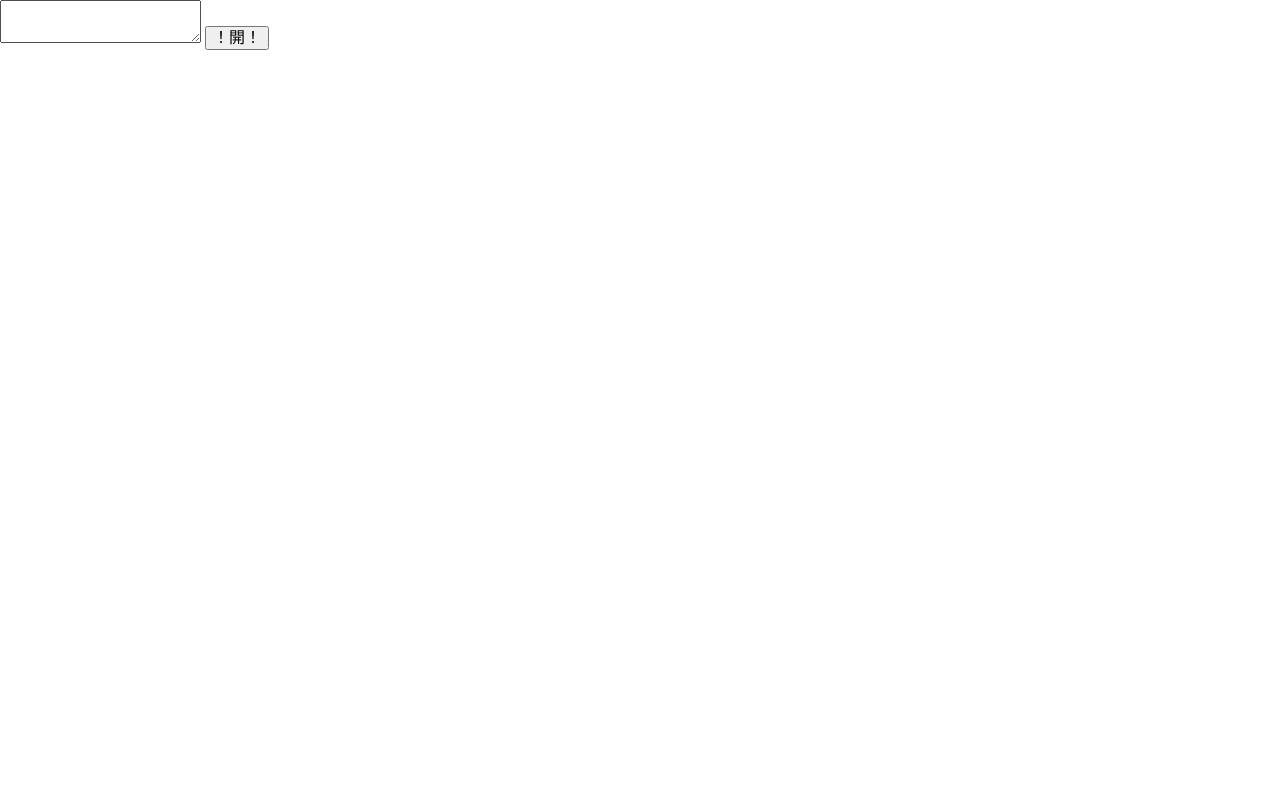
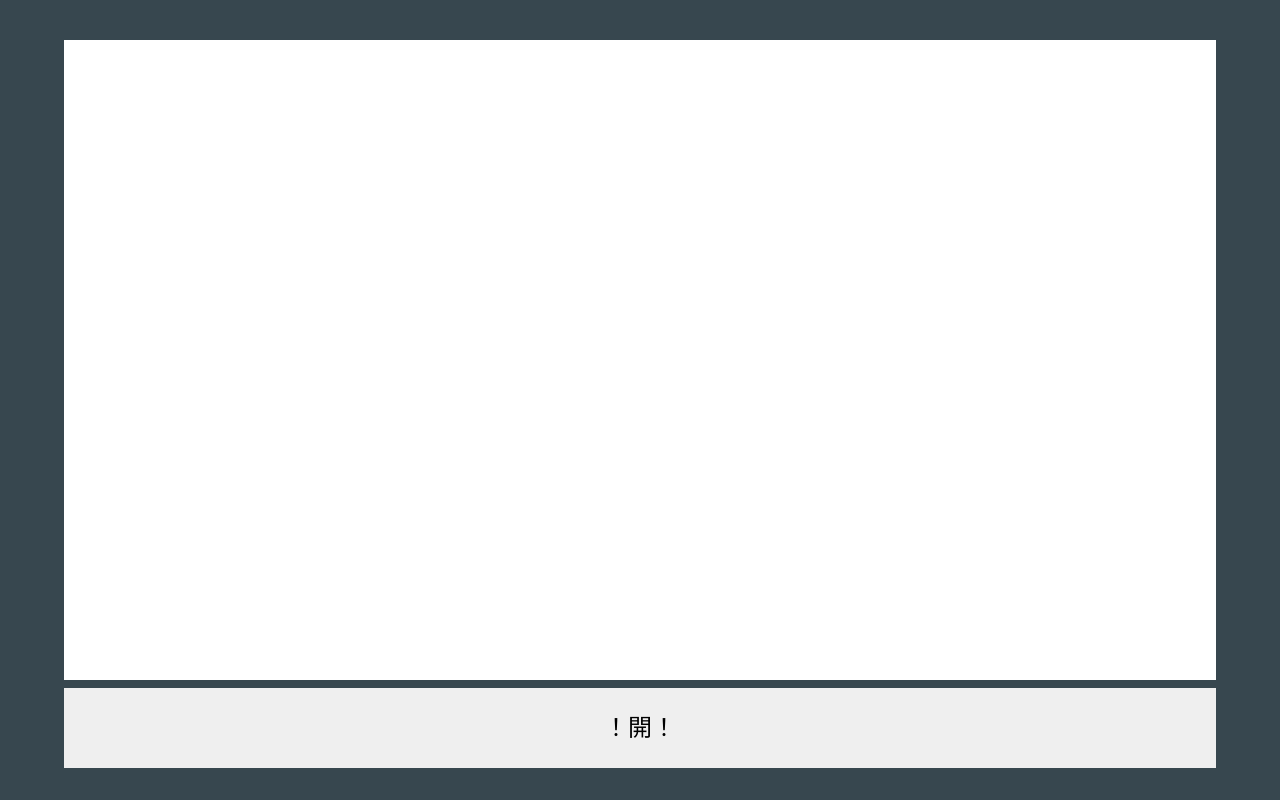
Before and after one commit to R20tw/iframe, a plain HTML site: page index.html in a window 1280 px wide. Drawn offline with Linux system fonts and the light colour scheme.

Commit message:
update index.html

```diff
--- a/index.html
+++ b/index.html
@@ -8,128 +8,50 @@
     <style>
       /*! normalize.css v8.0.1 | MIT License | github.com/necolas/normalize.css */
 
-      /* Document
-   ========================================================================== */
-
-      /**
- * 1. Correct the line height in all browsers.
- * 2. Prevent adjustments of font size after orientation changes in iOS.
- */
-
       html {
         line-height: 1.15; /* 1 */
         -webkit-text-size-adjust: 100%; /* 2 */
       }
-
-      /* Sections
-     ========================================================================== */
-
-      /**
-   * Remove the margin in all browsers.
-   */
-
       body {
         margin: 0;
       }
-
-      /**
-   * Render the `main` element consistently in IE.
-   */
-
       main {
         display: block;
       }
-
-      /**
-   * Correct the font size and margin on `h1` elements within `section` and
-   * `article` contexts in Chrome, Firefox, and Safari.
-   */
-
       h1 {
         font-size: 2em;
         margin: 0.67em 0;
       }
-
-      /* Grouping content
-     ========================================================================== */
-
-      /**
-   * 1. Add the correct box sizing in Firefox.
-   * 2. Show the overflow in Edge and IE.
-   */
-
       hr {
         box-sizing: content-box; /* 1 */
         height: 0; /* 1 */
         overflow: visible; /* 2 */
       }
-
-      /**
-   * 1. Correct the inheritance and scaling of font size in all browsers.
-   * 2. Correct the odd `em` font sizing in all browsers.
-   */
-
       pre {
         font-family: monospace, monospace; /* 1 */
         font-size: 1em; /* 2 */
       }
-
-      /* Text-level semantics
-     ========================================================================== */
-
-      /**
-   * Remove the gray background on active links in IE 10.
-   */
-
       a {
         background-color: transparent;
       }
-
-      /**
-   * 1. Remove the bottom border in Chrome 57-
-   * 2. Add the correct text decoration in Chrome, Edge, IE, Opera, and Safari.
-   */
-
       abbr[title] {
         border-bottom: none; /* 1 */
         text-decoration: underline; /* 2 */
         text-decoration: underline dotted; /* 2 */
       }
-
-      /**
-   * Add the correct font weight in Chrome, Edge, and Safari.
-   */
-
       b,
       strong {
         font-weight: bolder;
       }
-
-      /**
-   * 1. Correct the inheritance and scaling of font size in all browsers.
-   * 2. Correct the odd `em` font sizing in all browsers.
-   */
-
       code,
       kbd,
       samp {
         font-family: monospace, monospace; /* 1 */
         font-size: 1em; /* 2 */
       }
-
-      /**
-   * Add the correct font size in all browsers.
-   */
-
       small {
         font-size: 80%;
       }
-
-      /**
-   * Prevent `sub` and `sup` elements from affecting the line height in
-   * all browsers.
-   */
-
       sub,
       sup {
         font-size: 75%;
@@ -137,34 +59,15 @@
         position: relative;
         vertical-align: baseline;
       }
-
       sub {
         bottom: -0.25em;
       }
-
       sup {
         top: -0.5em;
       }
-
-      /* Embedded content
-     ========================================================================== */
-
-      /**
-   * Remove the border on images inside links in IE 10.
-   */
-
       img {
         border-style: none;
       }
-
-      /* Forms
-     ========================================================================== */
-
-      /**
-   * 1. Change the font styles in all browsers.
-   * 2. Remove the margin in Firefox and Safari.
-   */
-
       button,
       input,
       optgroup,
@@ -175,44 +78,22 @@
         line-height: 1.15; /* 1 */
         margin: 0; /* 2 */
       }
-
-      /**
-   * Show the overflow in IE.
-   * 1. Show the overflow in Edge.
-   */
-
       button,
       input {
         /* 1 */
         overflow: visible;
       }
-
-      /**
-   * Remove the inheritance of text transform in Edge, Firefox, and IE.
-   * 1. Remove the inheritance of text transform in Firefox.
-   */
-
       button,
       select {
         /* 1 */
         text-transform: none;
       }
-
-      /**
-   * Correct the inability to style clickable types in iOS and Safari.
-   */
-
       button,
       [type="button"],
       [type="reset"],
       [type="submit"] {
         -webkit-appearance: button;
       }
-
-      /**
-   * Remove the inner border and padding in Firefox.
-   */
-
       button::-moz-focus-inner,
       [type="button"]::-moz-focus-inner,
       [type="reset"]::-moz-focus-inner,
@@ -220,33 +101,15 @@
         border-style: none;
         padding: 0;
       }
-
-      /**
-   * Restore the focus styles unset by the previous rule.
-   */
-
       button:-moz-focusring,
       [type="button"]:-moz-focusring,
       [type="reset"]:-moz-focusring,
       [type="submit"]:-moz-focusring {
         outline: 1px dotted ButtonText;
       }
-
-      /**
-   * Correct the padding in Firefox.
-   */
-
       fieldset {
         padding: 0.35em 0.75em 0.625em;
       }
-
-      /**
-   * 1. Correct the text wrapping in Edge and IE.
-   * 2. Correct the color inheritance from `fieldset` elements in IE.
-   * 3. Remove the padding so developers are not caught out when they zero out
-   *    `fieldset` elements in all browsers.
-   */
-
       legend {
         box-sizing: border-box; /* 1 */
         color: inherit; /* 2 */
@@ -255,112 +118,91 @@
         padding: 0; /* 3 */
         white-space: normal; /* 1 */
       }
-
-      /**
-   * Add the correct vertical alignment in Chrome, Firefox, and Opera.
-   */
-
       progress {
         vertical-align: baseline;
       }
-
-      /**
-   * Remove the default vertical scrollbar in IE 10+.
-   */
-
       textarea {
         overflow: auto;
       }
-
-      /**
-   * 1. Add the correct box sizing in IE 10.
-   * 2. Remove the padding in IE 10.
-   */
-
       [type="checkbox"],
       [type="radio"] {
         box-sizing: border-box; /* 1 */
         padding: 0; /* 2 */
       }
-
-      /**
-   * Correct the cursor style of increment and decrement buttons in Chrome.
-   */
-
       [type="number"]::-webkit-inner-spin-button,
       [type="number"]::-webkit-outer-spin-button {
         height: auto;
       }
-
-      /**
-   * 1. Correct the odd appearance in Chrome and Safari.
-   * 2. Correct the outline style in Safari.
-   */
-
       [type="search"] {
         -webkit-appearance: textfield; /* 1 */
         outline-offset: -2px; /* 2 */
       }
-
-      /**
-   * Remove the inner padding in Chrome and Safari on macOS.
-   */
-
       [type="search"]::-webkit-search-decoration {
         -webkit-appearance: none;
       }
-
-      /**
-   * 1. Correct the inability to style clickable types in iOS and Safari.
-   * 2. Change font properties to `inherit` in Safari.
-   */
-
       ::-webkit-file-upload-button {
         -webkit-appearance: button; /* 1 */
         font: inherit; /* 2 */
       }
-
-      /* Interactive
-     ========================================================================== */
-
-      /*
-   * Add the correct display in Edge, IE 10+, and Firefox.
-   */
-
       details {
         display: block;
       }
-
-      /*
-   * Add the correct display in all browsers.
-   */
-
       summary {
         display: list-item;
       }
-
-      /* Misc
-     ========================================================================== */
-
-      /**
-   * Add the correct display in IE 10+.
-   */
-
       template {
         display: none;
       }
-
-      /**
-   * Add the correct display in IE 10.
-   */
-
       [hidden] {
         display: none;
       }
 
+      #links {
+        position: absolute;
+        left: 5vw;
+        top: 5vh;
+        width: 90vw;
+        height: 80vh;
+        resize: none;
+        font-size: 1.5em;
+        padding: 8px;
+        margin: 0;
+        box-sizing: border-box;
+        border: 0;
+      }
+      #submit {
+        position: absolute;
+        left: 5vw;
+        top: 86vh;
+        width: 90vw;
+        height: 10vh;
+        font-size: 1.5em;
+        padding: 8px;
+        margin: 0;
+        box-sizing: border-box;
+        border: 0;
+      }
+
+      * {
+        font-family: Noto Sans TC, SF Pro TC, SF Pro Text, SF Pro Icons,
+          PingFang TC, Helvetica Neue, Helvetica, Arial, Microsoft JhengHei,
+          wf_SegoeUI, Segoe UI, Segoe, Segoe WP, Tahoma, Verdana, Ubuntu,
+          Bitstream Vera Sans, DejaVu Sans, 微軟正黑體, LiHei Pro,
+          WenQuanYi Micro Hei, Droid Sans Fallback, AR PL UMing TW, Roboto,
+          Hiragino Maru Gothic ProN, メイリオ, ヒラギノ丸ゴ ProN W4, Meiryo,
+          Droid Sans, sans-serif;
+      }
+
+      body {
+        overflow: hidden;
+        background: #37474f;
+      }
       #app {
         width: 100vw;
         height: 100vh;
+      }
+      iframe {
+        border: 0;
       }
     </style>
   </head>
@@ -417,12 +259,23 @@
               text.style.position = " absolute";
               text.style.top = "16px";
               text.style.left = "16px";
-              text.style.fontFamily = "Agency FB";
               text.style.background = "rgba(0,0,0,0.4)";
               text.style.padding = "8px";
               col.appendChild(text);
             } else {
-              col.innerHTML = "沒ㄌ";
+              let text = document.createElement("div");
+              text.innerHTML = ["OwO", "UwU", "OAO", "OuO", "QAQ", "QwQ"].sort(
+                () => Math.random() - 0.5
+              )[0];
+              text.style.fontSize = "2rem";
+              text.style.height = sizePercent + "vh";
+              text.style.width = sizePercent + "vw";
+              text.style.color = "white";
+              text.style.fontWeight = "bold";
+              text.style.display = "flex";
+              text.style.justifyContent = "center";
+              text.style.alignItems = "center";
+              col.appendChild(text);
             }
             iFrameIndex += 1;
           }
```
